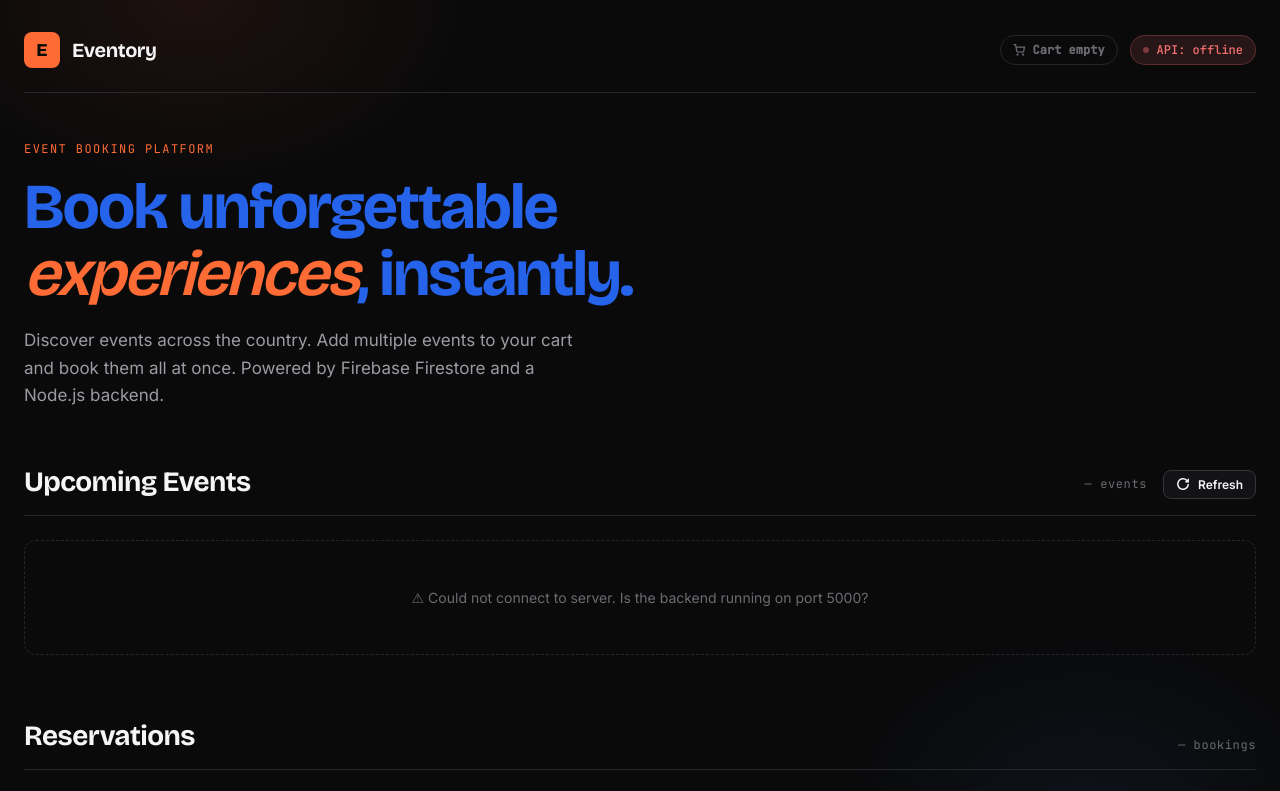
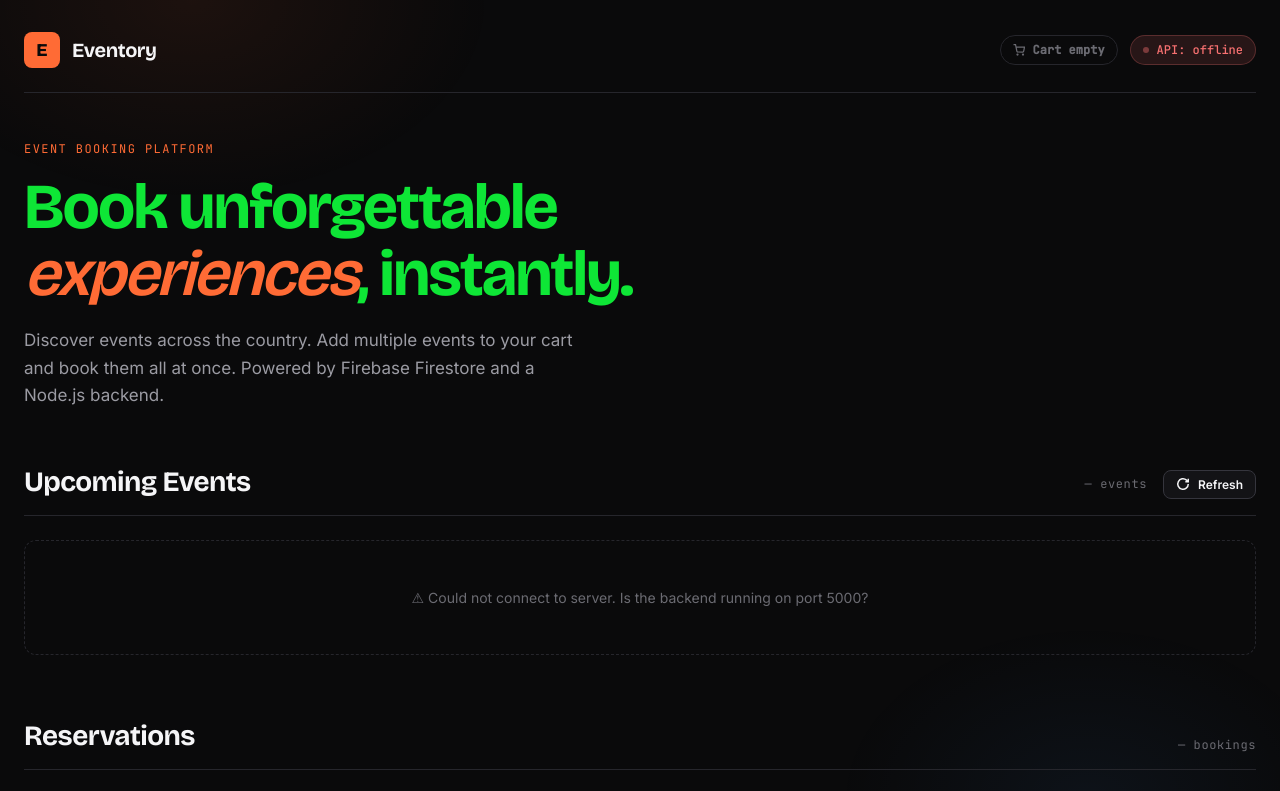
Before and after one commit to onlyarya2004-maker/event-booking-ngd, a website: page index.html in a window 1280 px wide. Shown: the top 791 px of the page. Drawn offline with nearby package versions, Linux system fonts and the light colour scheme; no server answers.

Commit message:
change hero color to teal

```diff
--- a/index.html
+++ b/index.html
@@ -835,7 +835,7 @@
 
   <header class="hero">
     <div class="hero-eyebrow">Event Booking Platform</div>
-    <h1 class="hero-title" style="color: #2563eb;">Book unforgettable <em>experiences</em>, instantly.</h1>
+    <h1 class="hero-title" style="color: #0ee636;">Book unforgettable <em>experiences</em>, instantly.</h1>
     <p class="hero-subtitle">Discover events across the country. Add multiple events to your cart and book them all at once. Powered by Firebase Firestore and a Node.js backend.</p>
   </header>
 
```
